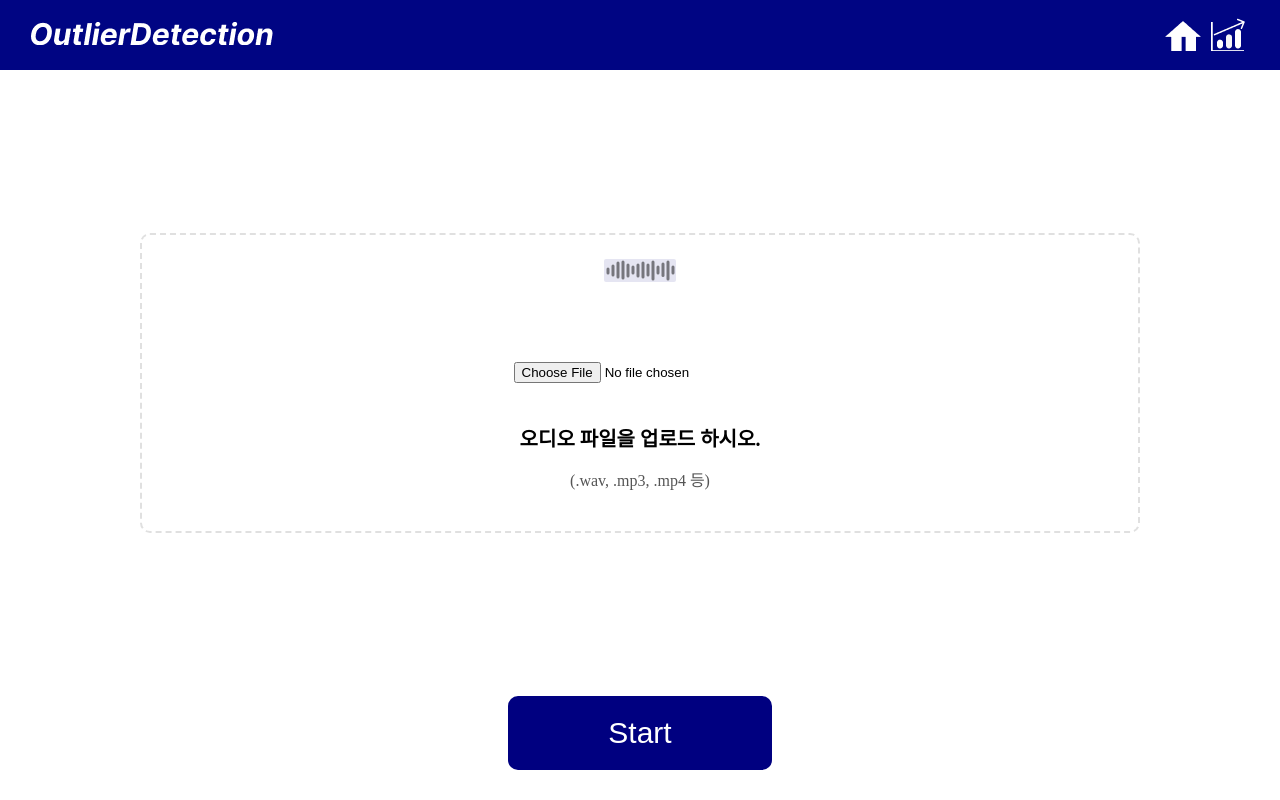
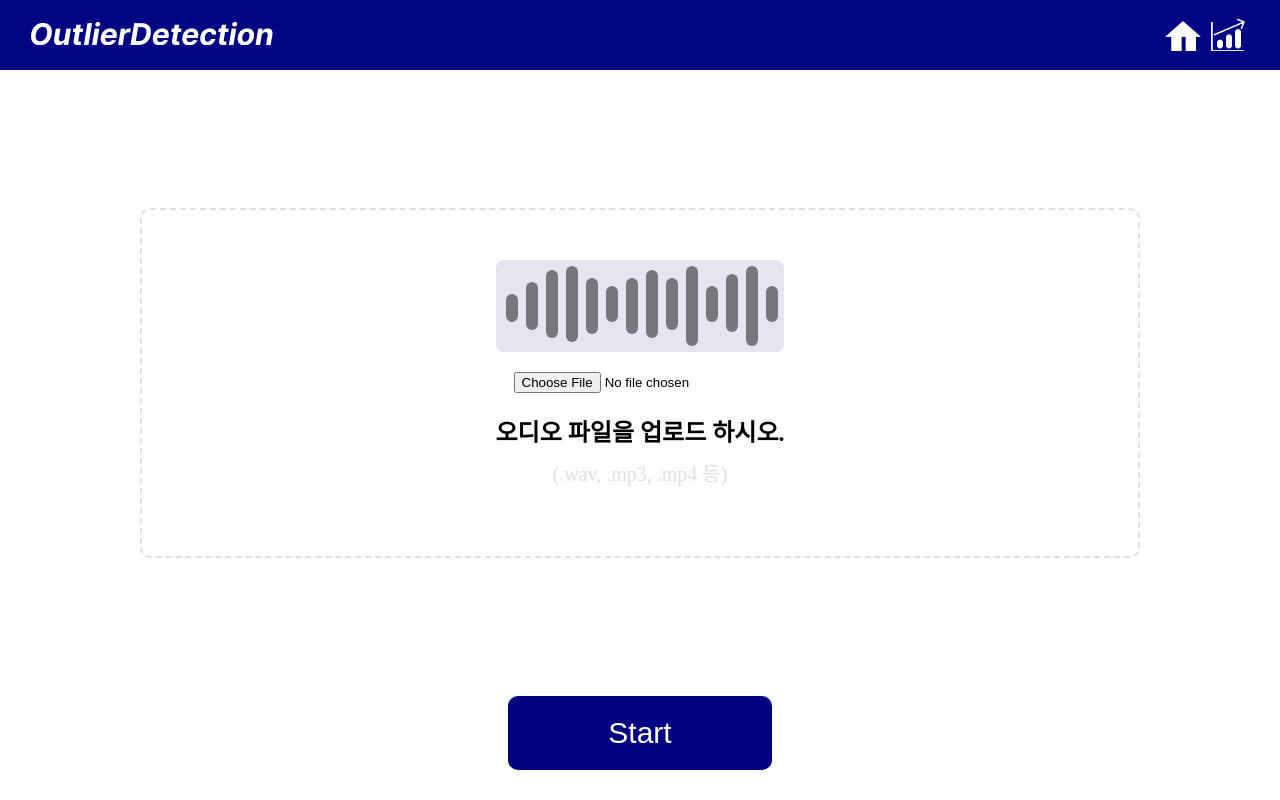
Before and after one commit to oooihmm/BA-OutlierDetection, a Vue app in the folder client/: page / in a window 1280 px wide. Built offline with nearby package versions, Linux system fonts and the light colour scheme.

Commit message:
메인페이지 작업 11/22

```diff
--- a/client/src/views/MainPage.vue
+++ b/client/src/views/MainPage.vue
@@ -3,7 +3,7 @@
     <Navigation />
     <div class="file-upload-container">
       <!-- SVG를 file-upload-container 내부에 추가합니다. -->
-      <svg width="72" height="23" viewBox="0 0 72 23" fill="none" xmlns="http://www.w3.org/2000/svg">
+      <svg width="288" height="92" viewBox="0 0 72 23" fill="none" xmlns="http://www.w3.org/2000/svg">
         <rect width="72" height="23" rx="2" fill="#000583" fill-opacity="0.1"/>
         <g opacity="0.6">
           <path opacity="0.8" d="M29 8V14" stroke="black" stroke-width="3" stroke-linecap="round"/>\
@@ -80,7 +80,7 @@ export default {
   border-radius: 10px; /* 테두리 모서리 둥글게 */
   cursor: pointer; /* 마우스 오버시 커서 변경 */
   width: 1000px; /* 가로 길이 */
-  height: 300px; /* 세로 길이 */
+  height: 350px; /* 세로 길이 */
   box-sizing: border-box; /* border와 padding을 너비와 높이에 포함 */
   position: relative; /* 자식 요소들을 상대적으로 위치시킵니다. */
   display: flex;
@@ -94,22 +94,22 @@ export default {
 
 .file-input {
   /* 파일 입력 필드 위에 여백을 줄입니다. 기존의 margin-top 값을 적절하게 조정합니다. */
-  margin-top: 70px; /* 감소된 마진 */
-  margin-bottom: 30px; /* 음수 마진을 적용하여 아래 요소를 위로 당깁니다. */
+  margin-top: 10px;
+  margin-bottom: 10px;
 }
 
 .file-upload-instructions {
   margin-top: 0; /* 마진을 제거하거나 조정하여 텍스트들이 붙어 보이게 합니다. */
   color: #000000;
-  font-size: 20px;
+  font-size: 24px;
   font-weight: bold;
   margin-bottom: 0; /* file-upload-instructions와 file-types 사이의 마진을 제거 */
 }
 
 .file-types {
-  margin-top: 5px; /* 약간의 공간을 제공합니다. */
-  color: #555;
-  font-size: 16px;
+  margin-top: 0px; /* 약간의 공간을 제공합니다. */
+  color: #E0E0E0;
+  font-size: 20px;
 }
 
 
```
